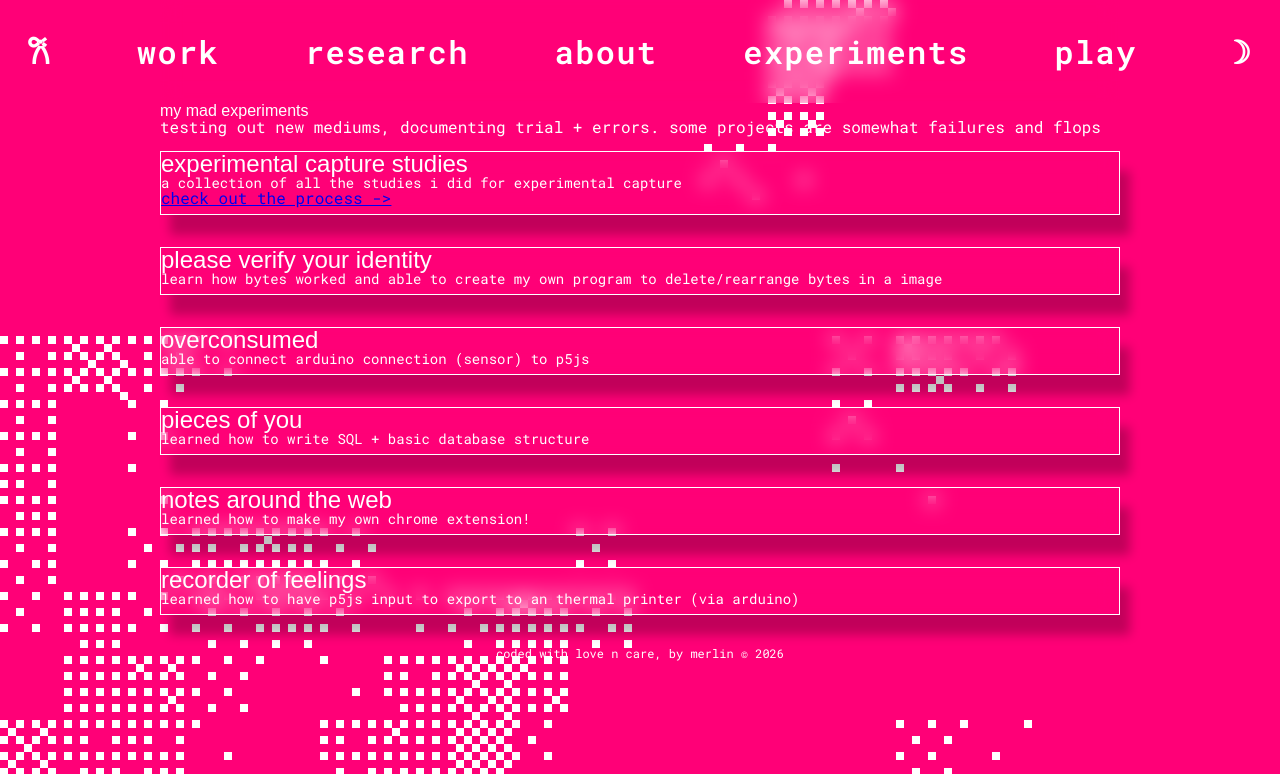
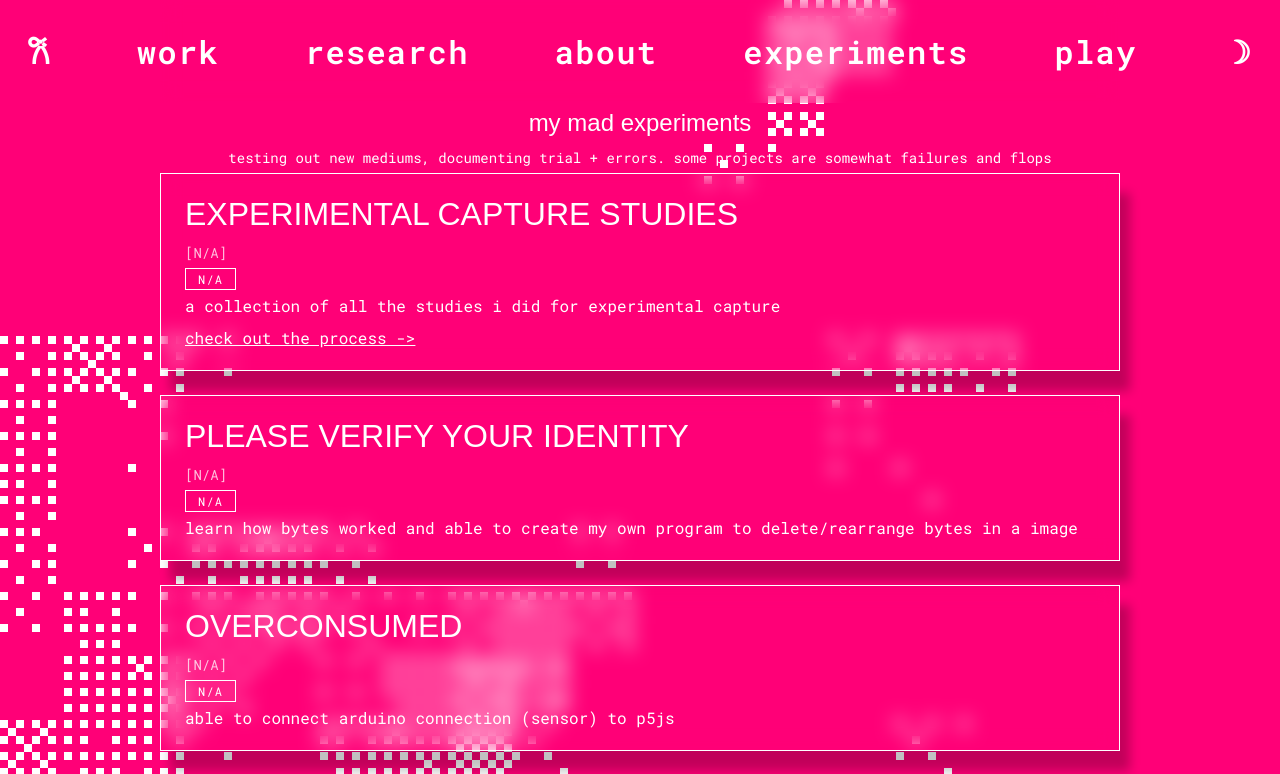
Before and after one commit to yourmerlin/luvly_computer_website, a React (Vite) app: page /experiments in a window 1280 px wide. Shown: the top 774 px of the page. Built offline with nearby package versions, Linux system fonts and the light colour scheme; a web font is replaced by a local one.

Commit message:
ui updates

```diff
--- a/src/components/ProjectCard.jsx
+++ b/src/components/ProjectCard.jsx
@@ -1,6 +1,7 @@
+import { Link } from "react-router";
 import asset from "../asset.js";
 
-// one project on the work or research page (data from src/data/work.json or research.json)
+// one project on the work, research or experiments page (data from src/data/*.json)
 // wide and short: media on the left, text on the right
 export default function ProjectCard({ project }) {
   const isVideo = /\.(webm|mp4)$/i.test(project.media);
@@ -20,7 +21,9 @@ export default function ProjectCard({ project }) {
       )}
       <div className="project-card-text">
         <h3>{project.title}</h3>
-        <p className="status">[{project.status}]</p>
+        {/* status, tags, description and link are all optional */}
+        {project.status && <p className="status">[{project.status}]</p>}
+        {project.tags && (
           <ul className="tags">
             {project.tags.map((tag) => (
               <li className="tag" key={tag}>
@@ -28,7 +31,13 @@ export default function ProjectCard({ project }) {
               </li>
             ))}
           </ul>
+        )}
         {project.description && <p>{project.description}</p>}
+        {project.link && (
+          <Link className="project-card-link" to={project.link.to}>
+            {project.link.label}
+          </Link>
+        )}
       </div>
     </article>
   );
--- /dev/null
+++ b/src/data/experiments.json
@@ -0,0 +1,54 @@
+[
+  {
+    "title": "experimental capture studies",
+    "status": "N/A",
+    "tags": [
+      "N/A"
+    ],
+    "description": "a collection of all the studies i did for experimental capture",
+    "link": {
+      "to": "/experimental-capture",
+      "label": "check out the process ->"
+    }
+  },
+  {
+    "title": "please verify your identity",
+    "status": "N/A",
+    "tags": [
+      "N/A"
+    ],
+    "description": "learn how bytes worked and able to create my own program to delete/rearrange bytes in a image"
+  },
+  {
+    "title": "overconsumed",
+    "status": "N/A",
+    "tags": [
+      "N/A"
+    ],
+    "description": "able to connect arduino connection (sensor) to p5js"
+  },
+  {
+    "title": "pieces of you",
+    "status": "N/A",
+    "tags": [
+      "N/A"
+    ],
+    "description": "learned how to write SQL + basic database structure"
+  },
+  {
+    "title": "notes around the web",
+    "status": "N/A",
+    "tags": [
+      "N/A"
+    ],
+    "description": "learned how to make my own chrome extension!"
+  },
+  {
+    "title": "recorder of feelings",
+    "status": "N/A",
+    "tags": [
+      "N/A"
+    ],
+    "description": "learned how to have p5js input to export to an thermal printer (via arduino)"
+  }
+]
--- a/src/pages/Experiments.jsx
+++ b/src/pages/Experiments.jsx
@@ -1,53 +1,22 @@
-import { Link } from "react-router";
 import Page from "../components/Page.jsx";
-
-const EXPERIMENTS = [
-  {
-    title: "please verify your identity",
-    note: "learn how bytes worked and able to create my own program to delete/rearrange bytes in a image",
-  },
-  {
-    title: "overconsumed",
-    note: "able to connect arduino connection (sensor) to p5js",
-  },
-  {
-    title: "pieces of you",
-    note: "learned how to write SQL + basic database structure",
-  },
-  {
-    title: "notes around the web",
-    note: "learned how to make my own chrome extension!",
-  },
-  {
-    title: "recorder of feelings",
-    note: "learned how to have p5js input to export to an thermal printer (via arduino)",
-  },
-];
+import ProjectCard from "../components/ProjectCard.jsx";
+import experiments from "../data/experiments.json";
 
 export default function Experiments() {
   return (
     <Page title="experiments" dither>
-      <section className="experiments-header">
+      <section className="work-header">
         <h2>my mad experiments</h2>
         <p>
           testing out new mediums, documenting trial + errors. some projects are
           somewhat failures and flops
         </p>
       </section>
-      <main className="experiments-main">
-        <section className="experiments-content">
-          <article>
-            <h3>experimental capture studies</h3>
-            <p>a collection of all the studies i did for experimental capture</p>
-            <Link to="/experimental-capture">check out the process -&gt;</Link>
-          </article>
-          {EXPERIMENTS.map((exp) => (
-            <article key={exp.title}>
-              <h3>{exp.title}</h3>
-              <p>{exp.note}</p>
-            </article>
-          ))}
-        </section>
+      {/* same cards as the work + research pages */}
+      <main className="project-list">
+        {experiments.map((exp) => (
+          <ProjectCard key={exp.title} project={exp} />
+        ))}
       </main>
     </Page>
   );
--- a/src/styles/styles.css
+++ b/src/styles/styles.css
@@ -398,6 +398,11 @@ main.about-main {
   padding: 0.5rem;
   text-align: justify;
 }
+.project-card-link {
+  display: inline-block;
+  padding: 0.5rem;
+  color: var(--text-color);
+}
 
 /* phones: one card per row */
 @media (max-width: 700px) {
@@ -517,30 +522,3 @@ main.about-main {
     padding: 0.5rem 1rem;
   }
 }
-
-/* experiments page */
-.experiments-content {
-  display: flex;
-  flex-direction: column;
-  gap: 2rem;
-  padding-top: 1rem;
-}
-.experiments-content article {
-  backdrop-filter: blur(10px);
-  background-color: transparent;
-  box-shadow: 10px 20px 10px rgba(0, 0, 0, 0.244);
-  border: 1px solid var(--text-color);
-  width: auto;
-  height: fit-content;
-  align-items: left;
-  text-align: left;
-  justify-content: flex-start;
-  padding-bottom: 0.5rem;
-}
-.experiments-content article h3 {
-  font-size: 24px;
-}
-
-.experiments-content p {
-  font-size: 14px;
-}
```
Lines whose indentation alone changed are shown as unchanged.
